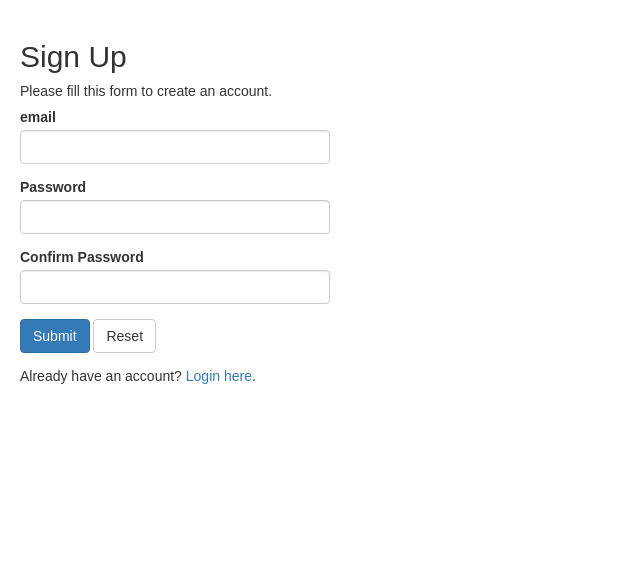
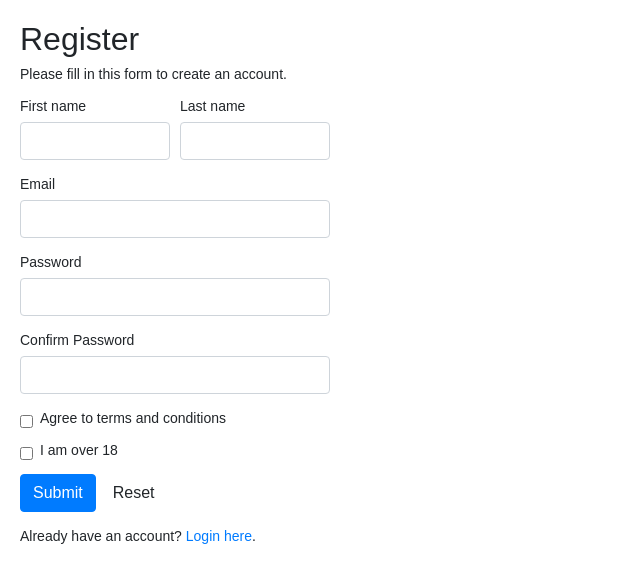
Before and after one commit to endamccarthy/DatingWebsite, a PHP site: page /register.php in a window 1280 px wide. Shown: the top 583 px of the page, without its empty margins (0-640 px from the left). Run offline with PHP 8.4, Linux system fonts and the light colour scheme.

Commit message:
edited register from

```diff
--- a/database/schema.sql
+++ b/database/schema.sql
@@ -5,8 +5,8 @@
 /********************************************************************/
 
 CREATE TABLE user (userID INT NOT NULL PRIMARY KEY AUTO_INCREMENT,
+                   firstName VARCHAR(128) NOT NULL,
+                   lastName VARCHAR(128) NOT NULL,
                    email VARCHAR(64) NOT NULL UNIQUE,
                    password VARCHAR(128) NOT NULL,
-                   firstName VARCHAR(128) NOT NULL,
-                   lastName VARCHAR(128) NOT NULL,
                    dateJoined DATETIME DEFAULT CURRENT_TIMESTAMP);
--- a/pages/register.php
+++ b/pages/register.php
@@ -3,11 +3,21 @@
 require_once "../scripts/config.php";
 
 // Define variables and initialize with empty values
-$email = $password = $confirm_password = "";
-$email_err = $password_err = $confirm_password_err = "";
+$first_name = $last_name = $email = $password = $confirm_password = $t_and_c = "";
+$email_err = $password_err = $confirm_password_err = $t_and_c_err = $over_18_err = "";
 
 // Processing form data when form is submitted
 if($_SERVER["REQUEST_METHOD"] == "POST") {
+
+    // Validate first name
+    if(trim($_POST["first_name"])) {
+        $first_name = trim($_POST["first_name"]);
+    }
+
+    // Validate last name
+    if(trim($_POST["last_name"])) {
+        $last_name = trim($_POST["last_name"]);
+    }
 
     // Validate email
     if(empty(trim($_POST["email"]))) {
@@ -62,14 +72,26 @@ if($_SERVER["REQUEST_METHOD"] == "POST") {
         }
     }
 
+    // Validate terms and conditions
+    if(!isset($_POST["t_and_c"])) {
+        $t_and_c_err = "You must agree before submitting.";
+    }
+
+    // Validate over 18
+    if(!isset($_POST["over_18"])) {
+        $over_18_err = "You must be over 18 to register";
+    }
+
     // Check input errors before inserting in database
-    if(empty($email_err) && empty($password_err) && empty($confirm_password_err)) {
+    if(empty($email_err) && empty($password_err) && empty($confirm_password_err) && empty($t_and_c_err) && empty($over_18_err)) {
         // Prepare an insert statement
-        $sql = "INSERT INTO user (email, password) VALUES (?, ?)";
+        $sql = "INSERT INTO user (firstName, lastName, email, password) VALUES (?, ?, ?, ?)";
         if($stmt = mysqli_prepare($link, $sql)) {
             // Bind variables to the prepared statement as parameters
-            mysqli_stmt_bind_param($stmt, "ss", $param_email, $param_password);
+            mysqli_stmt_bind_param($stmt, "ssss", $param_first_name, $param_last_name, $param_email, $param_password);
             // Set parameters
+            $param_first_name = $first_name;
+            $param_last_name = $last_name;
             $param_email = $email;
             $param_password = password_hash($password, PASSWORD_DEFAULT); // Creates a password hash
             // Attempt to execute the prepared statement
@@ -92,23 +114,52 @@ if($_SERVER["REQUEST_METHOD"] == "POST") {
 
 <?php $title = 'Register'; include("templates/top.html");?>
     <div class="wrapper">
-        <h2>Sign Up</h2>
-        <p>Please fill this form to create an account.</p>
+        <h2>Register</h2>
+        <p>Please fill in this form to create an account.</p>
+
         <form action="<?php echo htmlspecialchars($_SERVER["PHP_SELF"]); ?>" method="post">
-            <div class="form-group <?php echo (!empty($email_err)) ? 'has-error' : ''; ?>">
-                <label>email</label>
-                <input type="text" name="email" class="form-control" value="<?php echo $email; ?>">
-                <span class="help-block"><?php echo $email_err; ?></span>
+            <div class="form-row">
+                <div class="col-md-6 mb-3">
+                    <label>First name</label>
+                    <input type="text" name="first_name" class="form-control" value="<?php echo $first_name; ?>" required>
+                </div>
+                <div class="col-md-6 mb-3">
+                    <label>Last name</label>
+                    <input type="text" name="last_name" class="form-control" value="<?php echo $last_name; ?>" required>
+                </div>
             </div>
-            <div class="form-group <?php echo (!empty($password_err)) ? 'has-error' : ''; ?>">
+            <div class="form-group">
+                <label>Email</label>
+                <input type="email" name="email" class="form-control <?php echo (!empty($email_err)) ? 'is-invalid' : ''; ?>" value="<?php echo $email; ?>" required>
+                <span class="invalid-feedback"><?php echo $email_err; ?></span>
+            </div>
+            <div class="form-group">
                 <label>Password</label>
-                <input type="password" name="password" class="form-control" value="<?php echo $password; ?>">
-                <span class="help-block"><?php echo $password_err; ?></span>
+                <input type="password" name="password" class="form-control <?php echo (!empty($password_err)) ? 'is-invalid' : ''; ?>" value="<?php echo $password; ?>">
+                <span class="invalid-feedback"><?php echo $password_err; ?></span>
             </div>
-            <div class="form-group <?php echo (!empty($confirm_password_err)) ? 'has-error' : ''; ?>">
+            <div class="form-group">
                 <label>Confirm Password</label>
-                <input type="password" name="confirm_password" class="form-control" value="<?php echo $confirm_password; ?>">
-                <span class="help-block"><?php echo $confirm_password_err; ?></span>
+                <input type="password" name="confirm_password" class="form-control <?php echo (!empty($confirm_password_err)) ? 'is-invalid' : ''; ?>" value="<?php echo $confirm_password; ?>">
+                <span class="invalid-feedback"><?php echo $confirm_password_err; ?></span>
+            </div>
+            <div class="form-group">
+                <div class="form-check">
+                    <input type="checkbox" name="t_and_c" class="form-check-input <?php echo (!empty($t_and_c_err)) ? 'is-invalid' : ''; ?>" value="">
+                    <label class="form-check-label">
+                        Agree to terms and conditions
+                    </label>
+                    <span class="invalid-feedback"><?php echo $t_and_c_err; ?></span>
+                </div>
+            </div>
+            <div class="form-group">
+                <div class="form-check">
+                    <input type="checkbox" name="over_18" class="form-check-input <?php echo (!empty($over_18_err)) ? 'is-invalid' : ''; ?>" value="">
+                    <label class="form-check-label">
+                        I am over 18
+                    </label>
+                    <span class="invalid-feedback"><?php echo $over_18_err; ?></span>
+                </div>
             </div>
             <div class="form-group">
                 <input type="submit" class="btn btn-primary" value="Submit">
@@ -116,5 +167,6 @@ if($_SERVER["REQUEST_METHOD"] == "POST") {
             </div>
             <p>Already have an account? <a href="login.php">Login here</a>.</p>
         </form>
+
     </div>
 <?php include("templates/bottom.html");?>
--- a/pages/templates/top.html
+++ b/pages/templates/top.html
@@ -3,8 +3,9 @@
   <head>
     <meta charset="UTF-8">
     <meta name="viewport" content="width=device-width, initial-scale=1.0">
-    <title>Sign Up</title>
-    <link rel="stylesheet" href="https://maxcdn.bootstrapcdn.com/bootstrap/3.3.7/css/bootstrap.css">
+    <link rel="stylesheet" href="https://stackpath.bootstrapcdn.com/bootstrap/4.4.1/css/bootstrap.min.css"
+          integrity="sha384-Vkoo8x4CGsO3+Hhxv8T/Q5PaXtkKtu6ug5TOeNV6gBiFeWPGFN9MuhOf23Q9Ifjh" crossorigin="anonymous">
     <link rel="stylesheet" type="text/css" href="../style/style.css">
+    <title><?php echo htmlspecialchars($title);?></title>
   </head>
   <body>
--- a/style/style.css
+++ b/style/style.css
@@ -1,3 +1,10 @@
+
+* {
+  -webkit-box-sizing: border-box;
+  -moz-box-sizing: border-box;
+  -ms-box-sizing: border-box;
+  box-sizing: border-box;
+}
 
 body {
   font: 14px sans-serif;
```
Also changed, not shown: pages/login.php (+9 -7 lines), pages/reset-password.php (+10 -7 lines).
